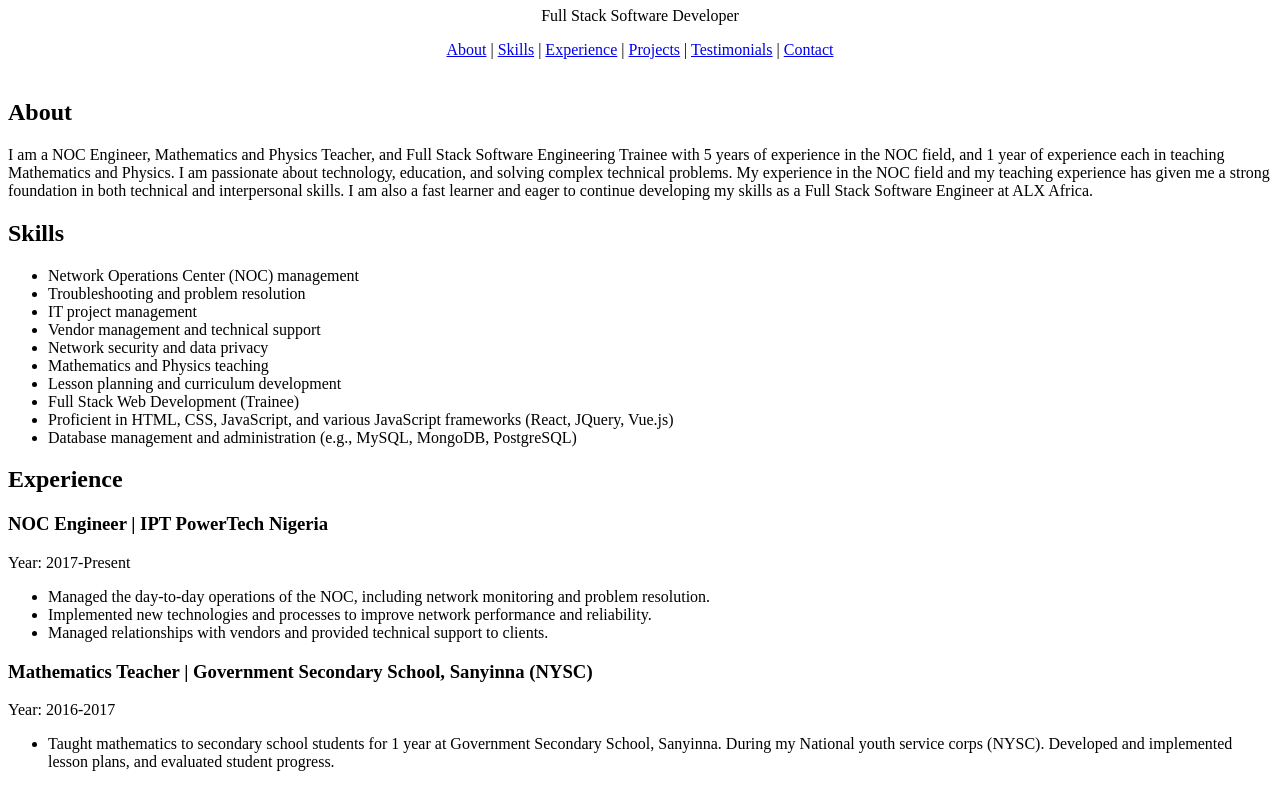
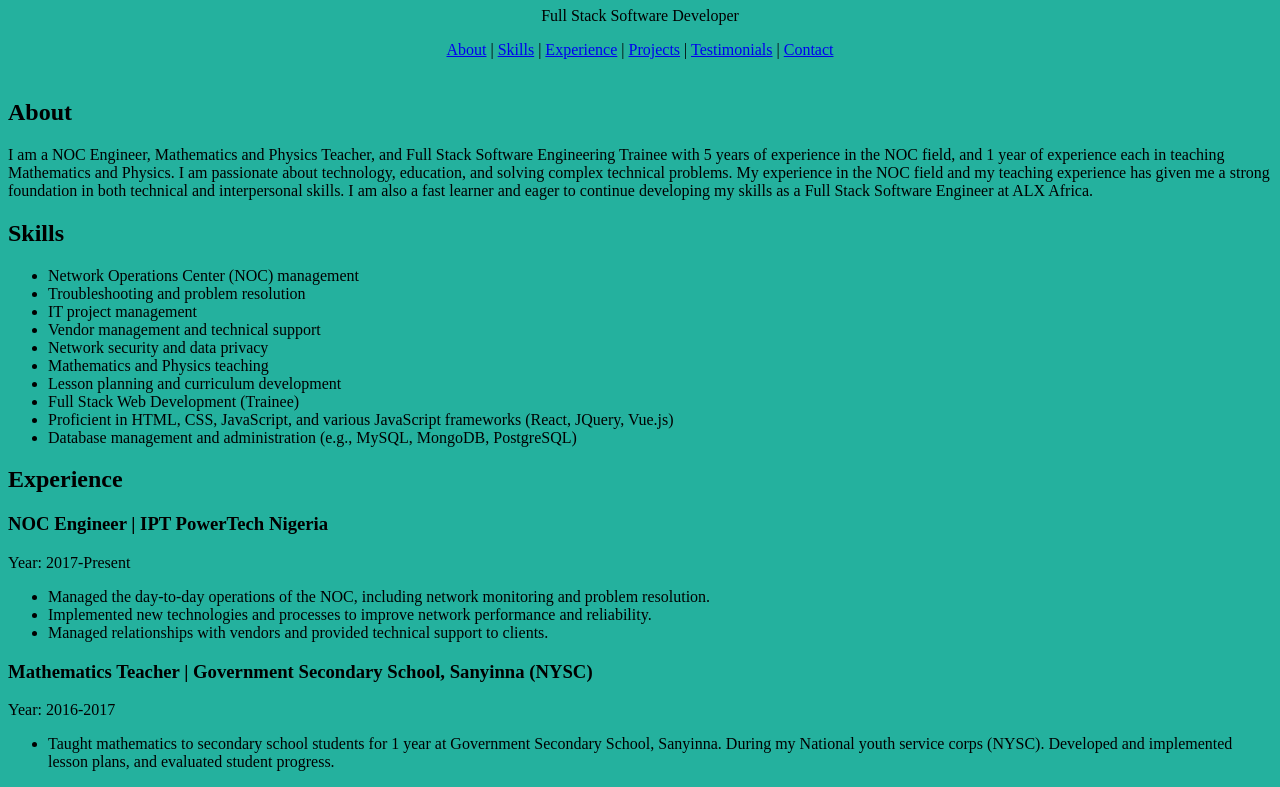
Before and after one commit to uwenorjeff/uwenorjeff.github.io, a plain HTML site: page portfolio.html in a window 1280 px wide. Shown: the part 101-888 px from the top of the page. Drawn offline with Linux system fonts and the light colour scheme.

Commit message:
Update portfolio.css

```diff
--- a/portfolio.css
+++ b/portfolio.css
@@ -4,6 +4,7 @@
     padding: 20px 0;
   }
 
+.body {background-color: rgb(36, 177, 158);}
 .footer {text-align: center;}
 
   .title {
```
